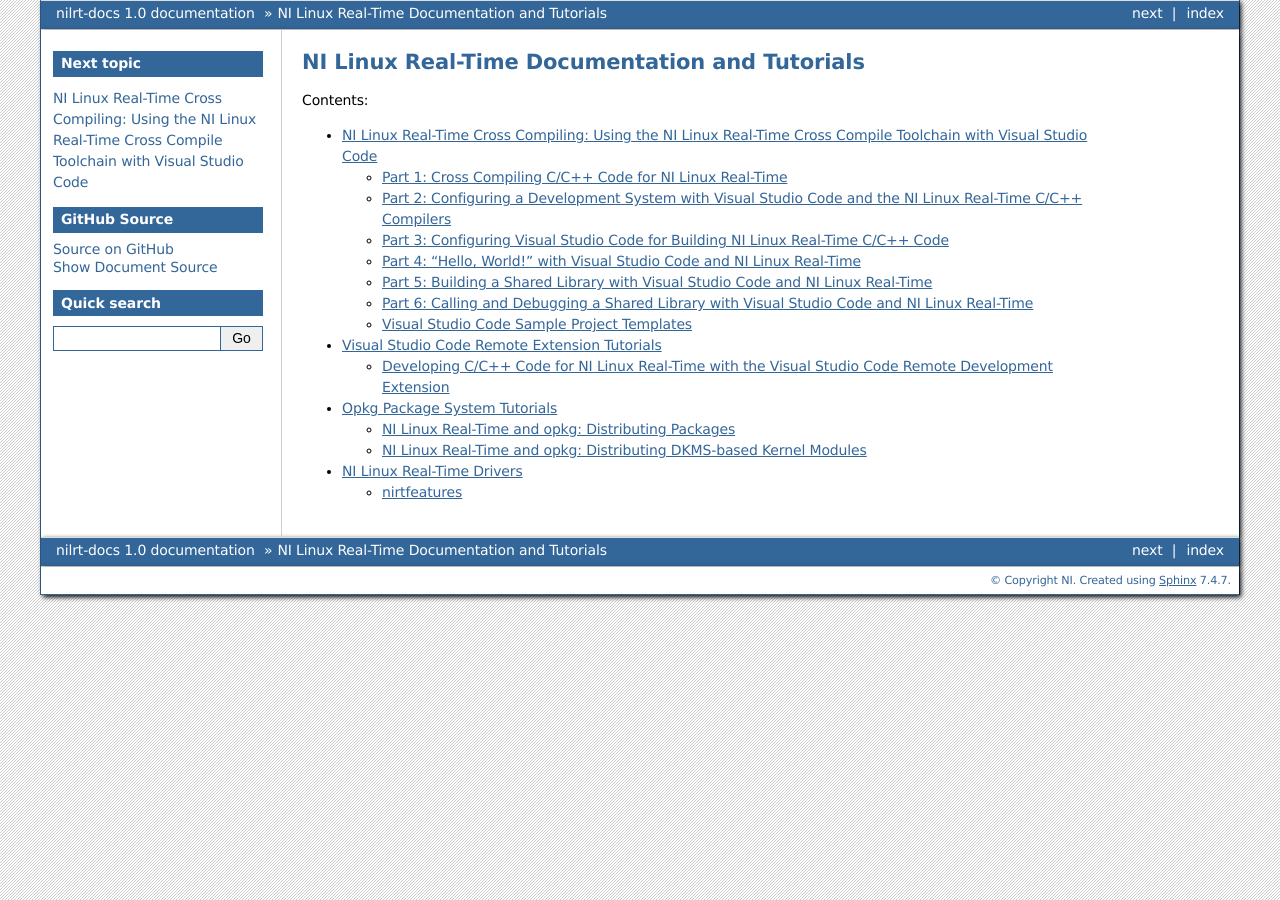
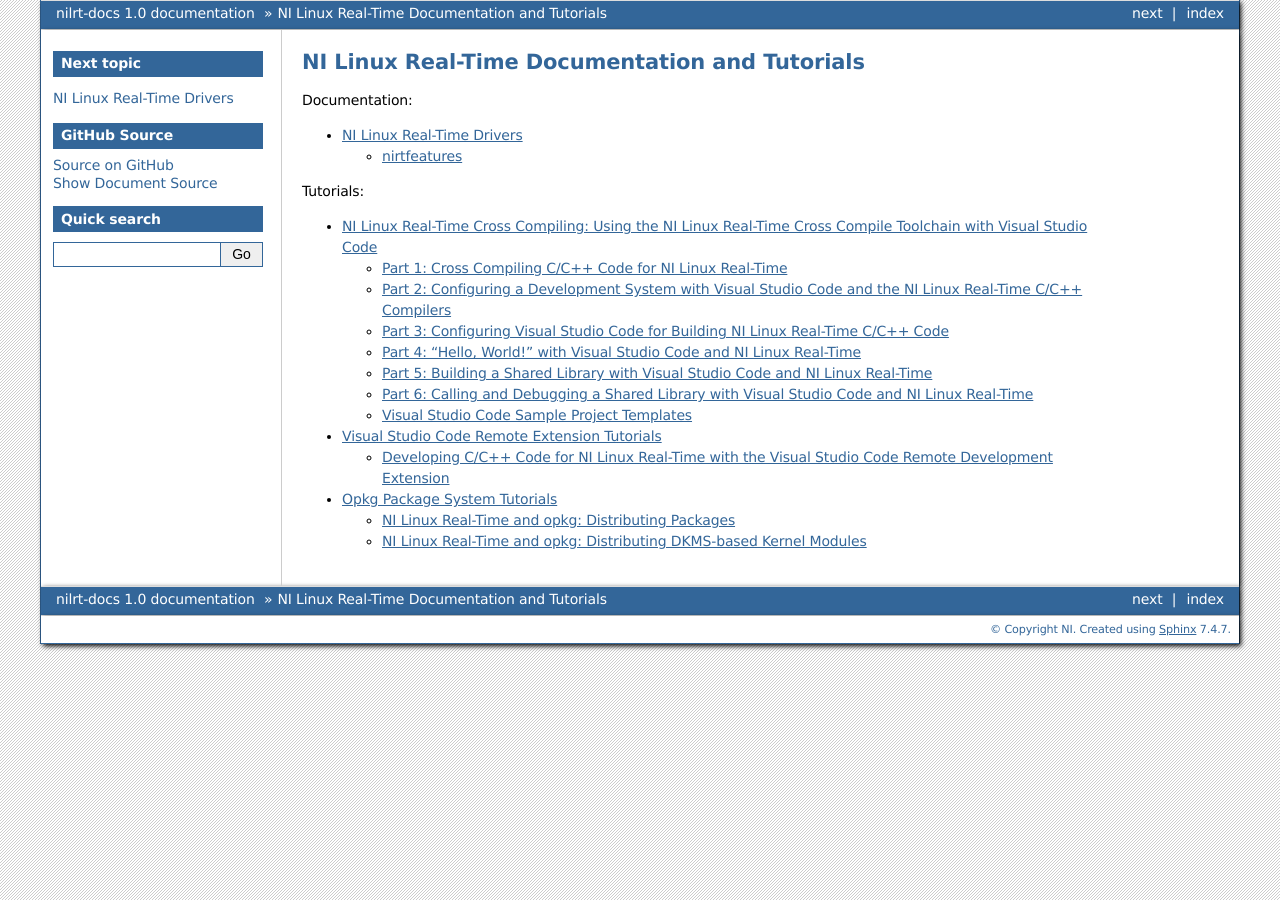
Before and after one commit to ni/nilrt-docs, a Sphinx documentation site: the page built from docs/source/index.rst, in a window 1280 px wide. Built offline with Sphinx 7.4.7, drawn with Linux system fonts in a browser that asks for light colours.

Commit message:
index: distinguish documentation from tutorials
Create a second toctree in the top-level index to distinguish pages
which are "documentation" from pages which are "tutorials".

Signed-off-by: Alex Stewart <alex.stewart@ni.com>

```diff
--- a/docs/source/index.rst
+++ b/docs/source/index.rst
@@ -3,10 +3,16 @@
 ==============================================
 
 .. toctree::
+    :maxdepth: 2
+    :caption: Documentation:
+
+    drivers/index
+
+
+.. toctree::
    :maxdepth: 2
-   :caption: Contents:
+   :caption: Tutorials:
 
    cross_compile/cross_compile_index
    remote/vscode_remote_index
    opkg/opkg_tutorials_index
-   drivers/index
```
